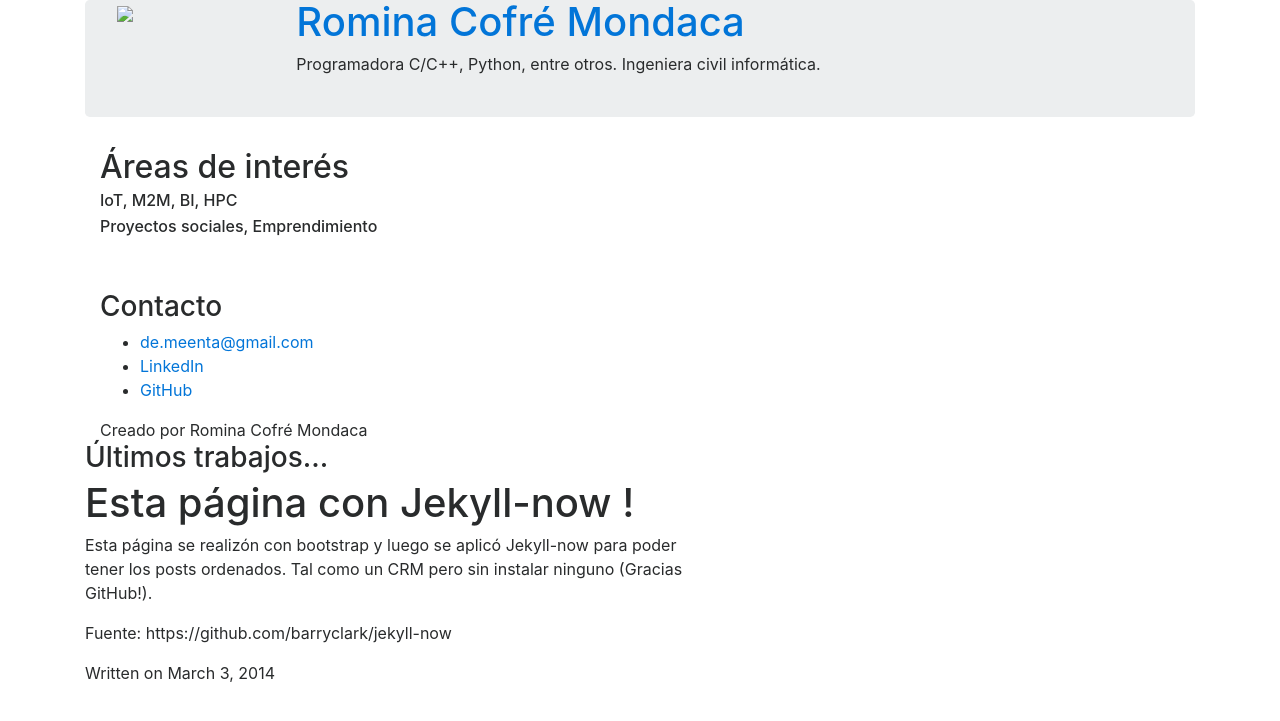
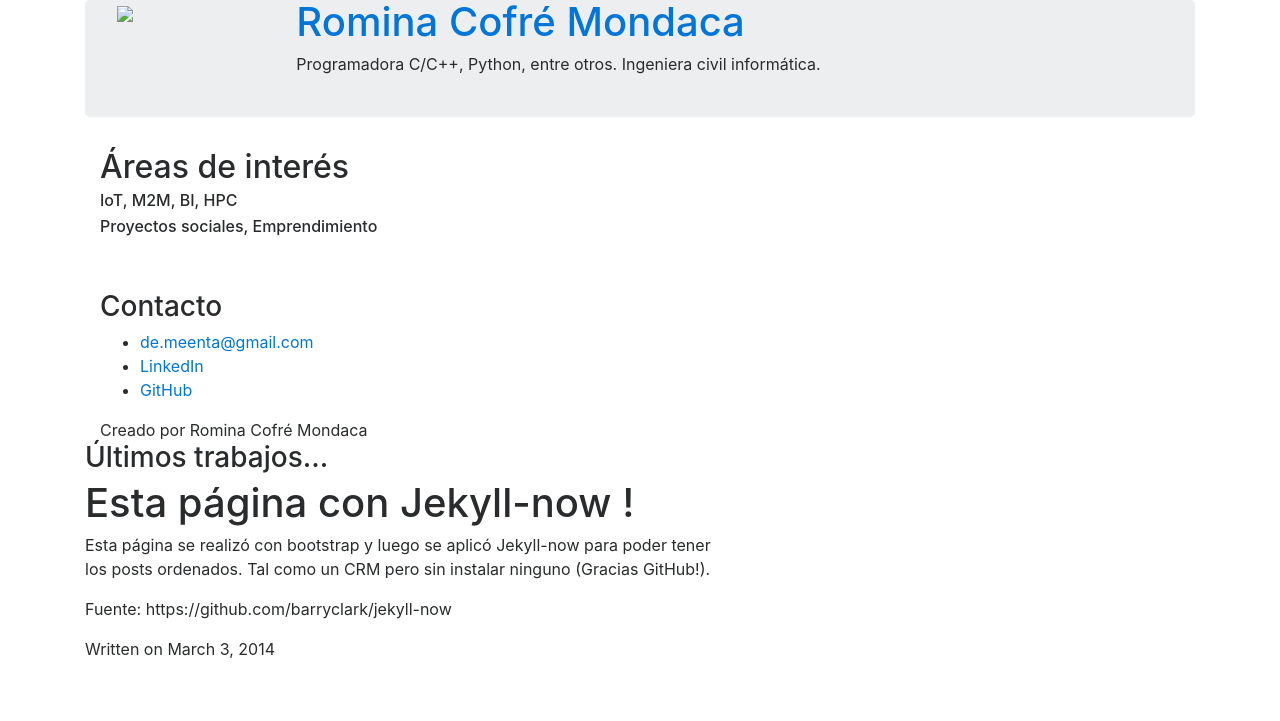
Before and after one commit to demeenta/demeenta.github.io, a Jekyll site: the page built from _posts/2014-3-3-Hello-World.md, in a window 1280 px wide. Shown: the top 721 px of the page. Built offline with Jekyll 4.4.1, drawn with Linux system fonts in a browser that asks for light colours; nearby versions of some CDN libraries.

Commit message:
title section posts

```diff
--- a/_layouts/default.html
+++ b/_layouts/default.html
@@ -54,7 +54,7 @@
               <ul>
                 {% include svg-icons.html %}
                 <li><a href="mailto:de.meenta@gmail.com">de.meenta@gmail.com</a></li>
-                <li><a href="https://www.linkedin.com/demeenta/">LinkedIn</a></li>
+                <li><a href="https://www.linkedin.com/in/demeenta/">LinkedIn</a></li>
                 <li><a href="https://github.com/demeenta">GitHub</a></li>
               </ul>
             </div>
--- a/_posts/2014-3-3-Hello-World.md
+++ b/_posts/2014-3-3-Hello-World.md
@@ -3,6 +3,6 @@
 title: Esta página con Jekyll-now !
 ---
 
-Esta página se realizón con bootstrap y luego se aplicó Jekyll-now para poder tener los posts ordenados. Tal como un CRM pero sin instalar ninguno (Gracias GitHub!).
+Esta página se realizó con bootstrap y luego se aplicó Jekyll-now para poder tener los posts ordenados. Tal como un CRM pero sin instalar ninguno (Gracias GitHub!).
 
 Fuente: https://github.com/barryclark/jekyll-now
```
